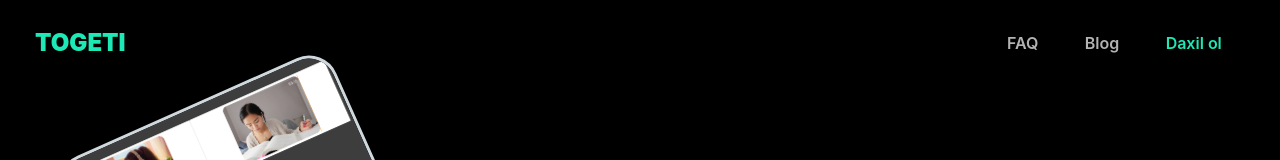
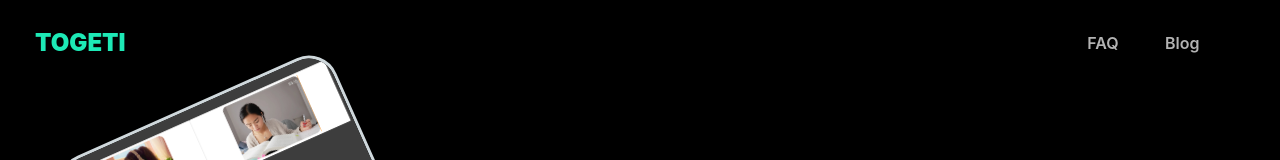
Before and after one commit to EminHaziyev/togeti, a plain HTML site: page index.html in a window 1280 px wide. Shown: the top 160 px of the page. Drawn offline with nearby package versions, Linux system fonts and the light colour scheme; a web font is replaced by a local one.

Commit message:
Update index.html

```diff
--- a/index.html
+++ b/index.html
@@ -43,9 +43,9 @@
                         <a class="nav-link page-scroll" href="#blog">Blog</a>
                     </li>
                     <li class="nav-item">
-                        <a class="nav-link page-scroll d-flex flex-row align-items-center text-primary" href="https://beta.togeti.repl.co/daxilol">
-                            Daxil ol
-                        </a>
+
+
+
                     </li>
                 </ul>
             </div>
```
